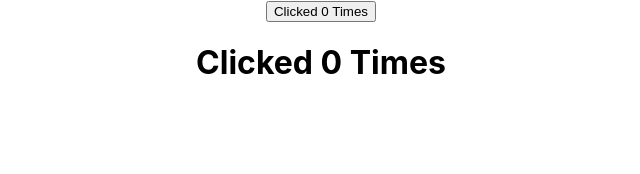
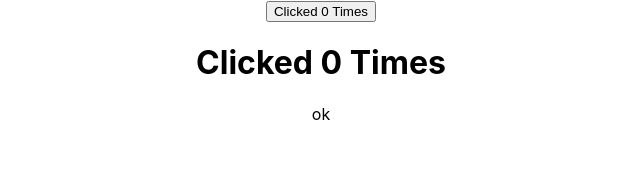
Before and after one commit to anondobormon/React-Core-Concept, a React (Create React App) app: page / in a window 1280 px wide. Shown: the top 174 px of the page, without its empty margins (319-959 px from the left). Built offline with nearby package versions, Linux system fonts and the light colour scheme.

Commit message:
find error

```diff
--- a/src/App.js
+++ b/src/App.js
@@ -7,6 +7,7 @@ function App() {
     <div className="App">
       <ClickCounter />
       <HoverCounter />
+      ok
     </div>
   );
 }
```
